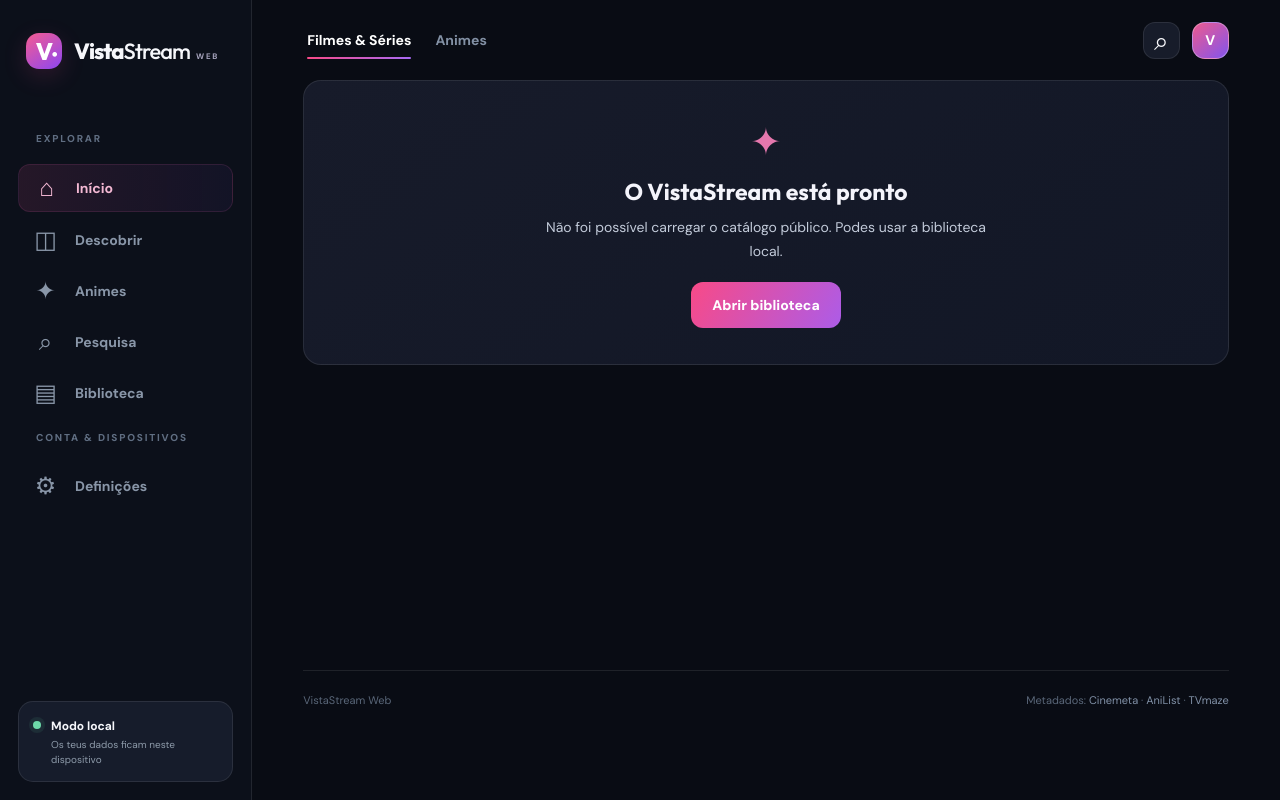
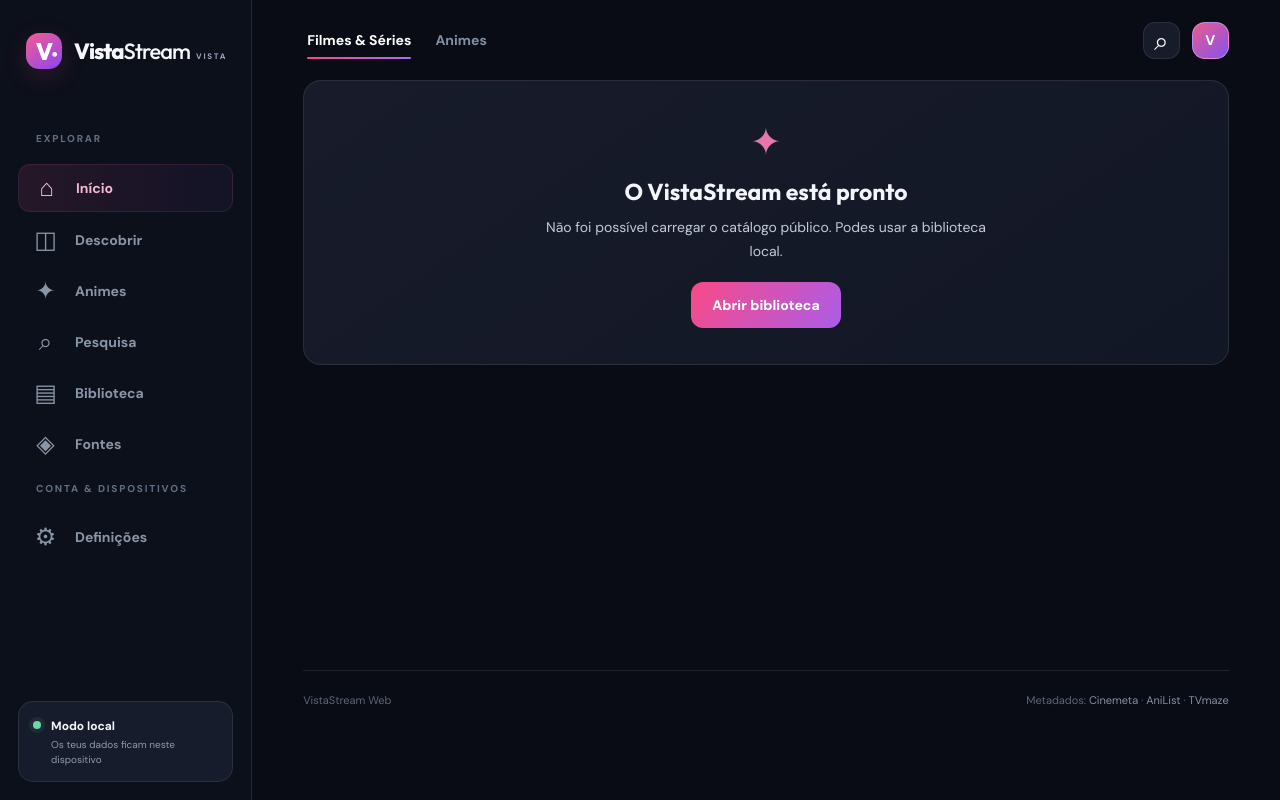
Before and after one commit to yuregabriell/Vista-Stream-TV, a plain HTML site: page web/index.html in a window 1280 px wide. Drawn offline with Linux system fonts and the light colour scheme; no server answers.

Commit message:
feat(web): add native Fontes navigation and app-matched styling

```diff
--- a/web/index.html
+++ b/web/index.html
@@ -12,12 +12,13 @@
   <link rel="icon" type="image/svg+xml" href="./icon.svg">
   <link rel="apple-touch-icon" href="./icons/icon-180.png">
   <link rel="stylesheet" href="./styles.css">
+  <link rel="stylesheet" href="./native.css">
   <title>VistaStream — Filmes, Séries & Animes</title>
 </head>
 <body>
   <div class="app-shell">
     <aside class="sidebar" aria-label="Navegação principal">
-      <a class="wordmark" href="#home" data-route="home" aria-label="VistaStream início"><span class="logo-mark">V<span>•</span></span><span>Vista<span class="mark-light">Stream</span><small>WEB</small></span></a>
+      <a class="wordmark" href="#home" data-route="home" aria-label="VistaStream início"><span class="logo-mark">V<span>•</span></span><span>Vista<span class="mark-light">Stream</span><small>VISTA</small></span></a>
       <div class="side-section-label">EXPLORAR</div>
       <nav class="side-nav" id="side-nav">
         <button data-tab="home" class="nav-item selected"><span class="nav-glyph">⌂</span> Início</button>
@@ -25,6 +26,7 @@
         <button data-tab="anime" class="nav-item"><span class="nav-glyph">✦</span> Animes</button>
         <button data-tab="search" class="nav-item"><span class="nav-glyph">⌕</span> Pesquisa</button>
         <button data-tab="library" class="nav-item"><span class="nav-glyph">▤</span> Biblioteca</button>
+        <button data-tab="sources" class="nav-item"><span class="nav-glyph">◈</span> Fontes</button>
       </nav>
       <div class="side-section-label">CONTA & DISPOSITIVOS</div>
       <nav class="side-nav">
@@ -48,8 +50,8 @@
 
     <nav class="bottom-nav" aria-label="Navegação móvel">
       <button data-tab="home" class="selected"><span>⌂</span><small>Início</small></button>
-      <button data-tab="discover"><span>◫</span><small>Descobrir</small></button>
-      <button data-tab="anime"><span>✦</span><small>Animes</small></button>
+      <button data-tab="discover"><span>◫</span><small>Explorar</small></button>
+      <button data-tab="sources"><span>◈</span><small>Fontes</small></button>
       <button data-tab="search"><span>⌕</span><small>Buscar</small></button>
       <button data-tab="library"><span>▤</span><small>Biblioteca</small></button>
     </nav>
```
